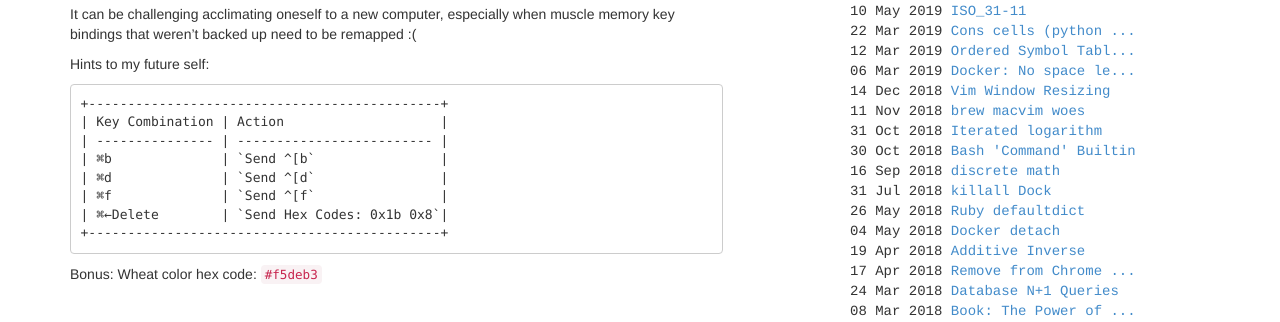
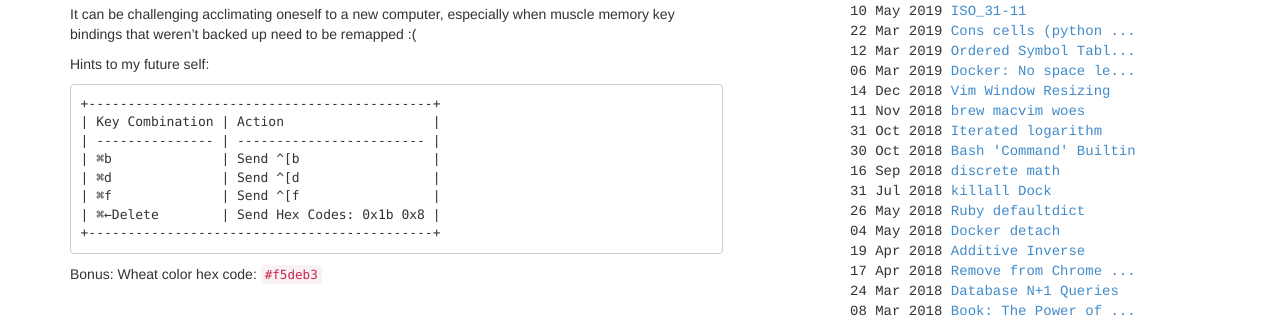
Before and after one commit to cadizm/blog.mcadiz.com, a Jekyll site: the page built from _posts/2020-03-21-iterm2-keys.md, in a window 1280 px wide. Shown: the part 152-474 px from the top of the page. Built offline with Jekyll 4.4.1, drawn with Linux system fonts in a browser that asks for light colours; nearby versions of some CDN libraries; library files that are not in the unit come from our copies; Markdown is read by kramdown in place of the engine named in the settings.

Commit message:
remove backticks

````diff
--- a/_posts/2020-03-21-iterm2-keys.md
+++ b/_posts/2020-03-21-iterm2-keys.md
@@ -11,14 +11,14 @@ Hints to my future self:
 
 
 ```
-+---------------------------------------------+
-| Key Combination | Action                    |
-| --------------- | ------------------------- |
-| ⌘b              | `Send ^[b`                |
-| ⌘d              | `Send ^[d`                |
-| ⌘f              | `Send ^[f`                |
-| ⌘←Delete        | `Send Hex Codes: 0x1b 0x8`|
-+---------------------------------------------+
++--------------------------------------------+
+| Key Combination | Action                   |
+| --------------- | ------------------------ |
+| ⌘b              | Send ^[b                 |
+| ⌘d              | Send ^[d                 |
+| ⌘f              | Send ^[f                 |
+| ⌘←Delete        | Send Hex Codes: 0x1b 0x8 |
++--------------------------------------------+
 ```
 
 Bonus: Wheat color hex code: `#f5deb3`
````
